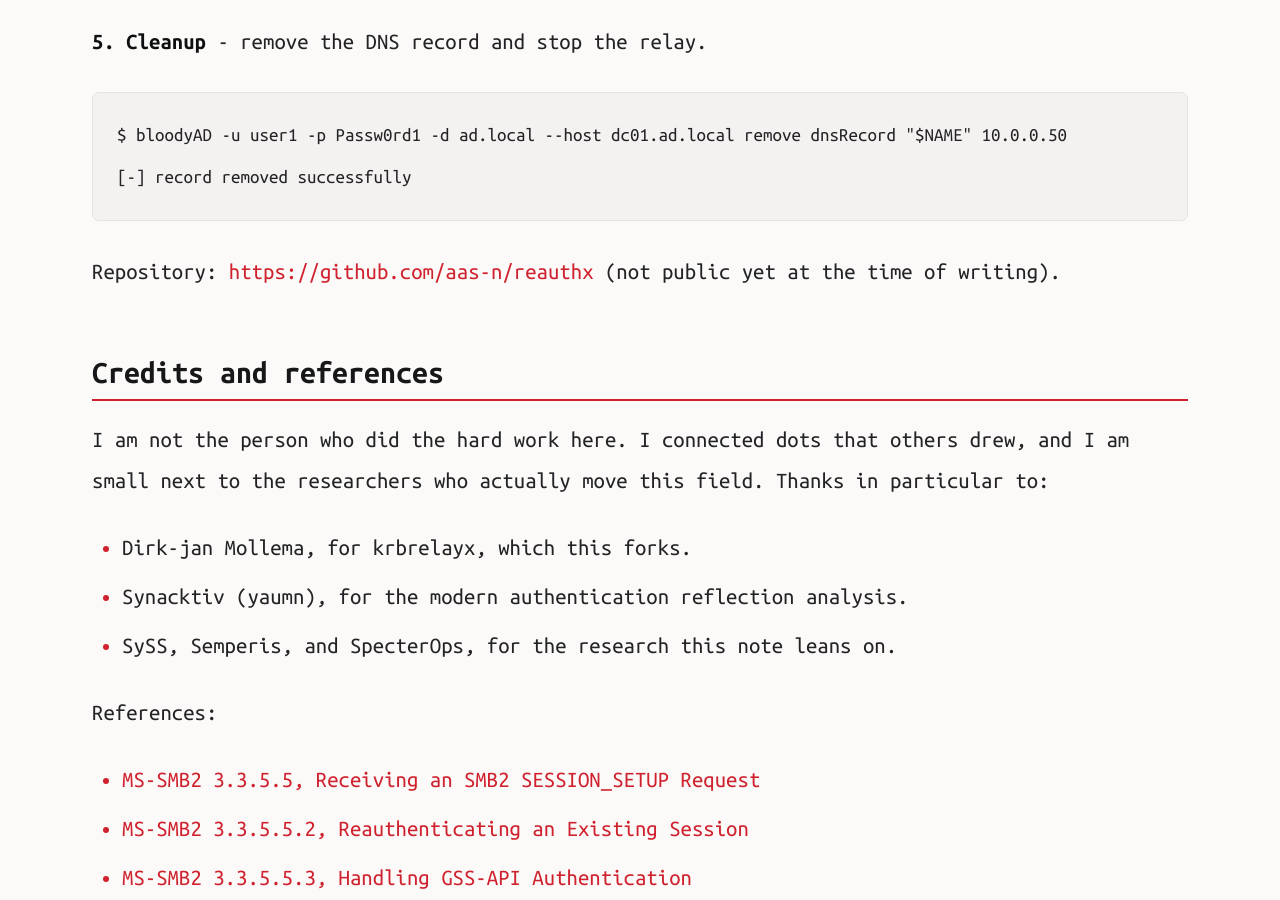
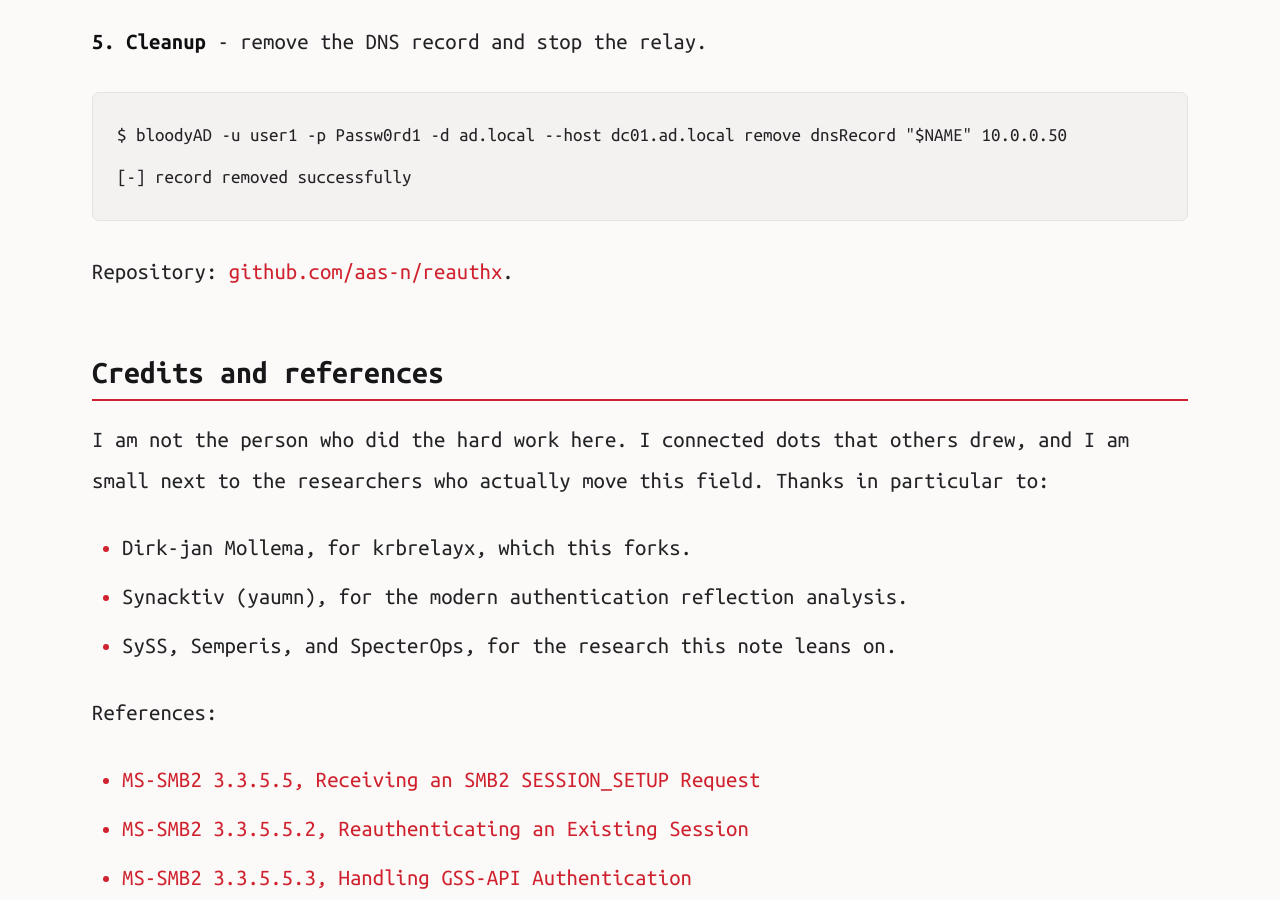
Before and after one commit to aas-n/Blackfield, a Jekyll site: the page built from _posts/2026-10-19-defeating-enforced-smb-signing.md, in a window 1280 px wide and 900 px high, scrolled down 7294 px. Built offline with Jekyll 4.4.1, drawn with Linux system fonts in a browser that asks for light colours.

Commit message:
blog: reauthx repo is public, link it and drop the 'not public yet' note

````diff
--- a/_posts/2026-10-19-defeating-enforced-smb-signing.md
+++ b/_posts/2026-10-19-defeating-enforced-smb-signing.md
@@ -187,7 +187,7 @@ $ bloodyAD -u user1 -p Passw0rd1 -d ad.local --host dc01.ad.local remove dnsReco
 [-] record removed successfully
 ```
 
-Repository: [https://github.com/aas-n/reauthx](https://github.com/aas-n/reauthx){:target="_blank" rel="noopener"} (not public yet at the time of writing).
+Repository: [github.com/aas-n/reauthx](https://github.com/aas-n/reauthx){:target="_blank" rel="noopener"}.
 
 ## Credits and references
 
````
